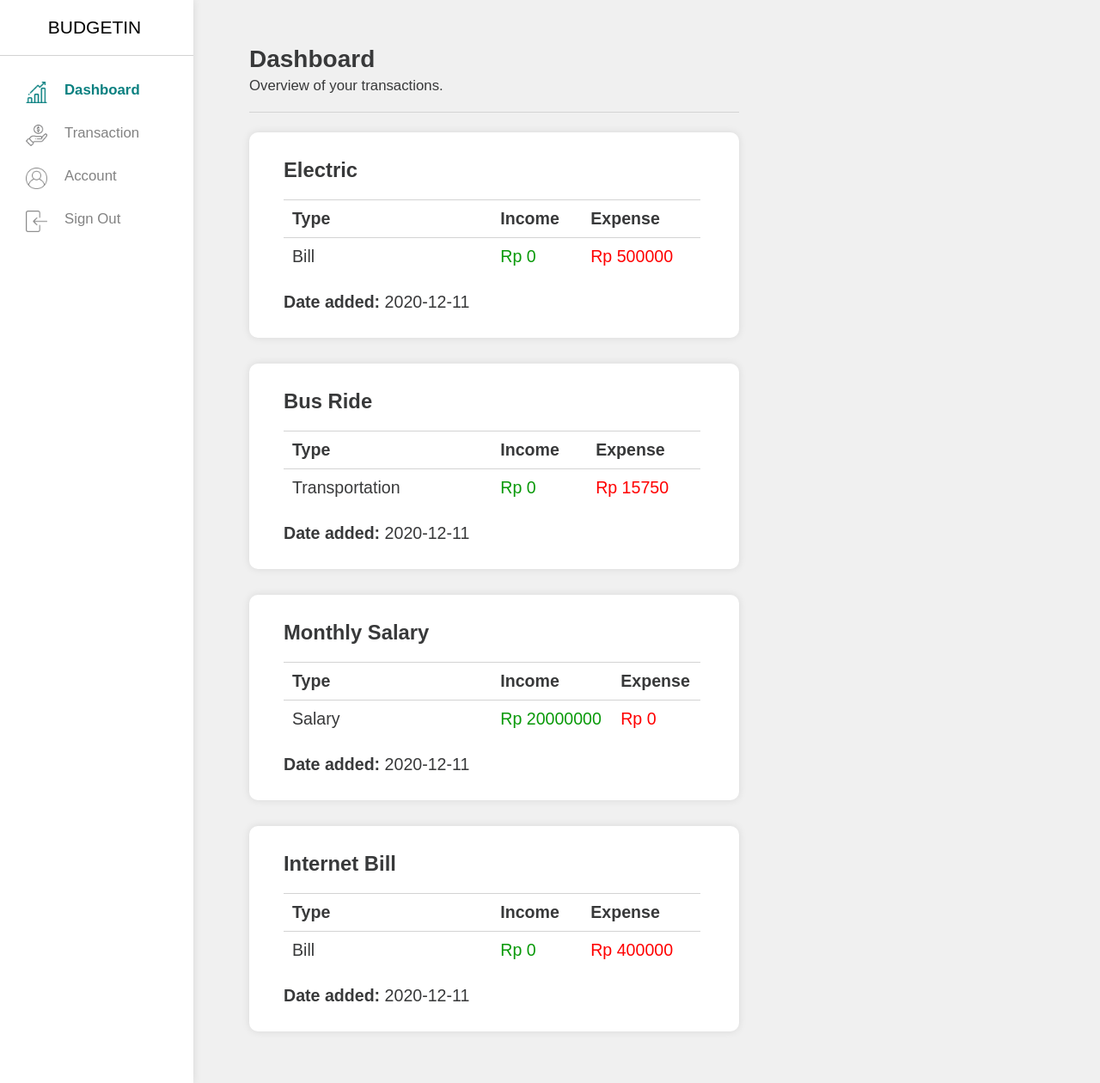
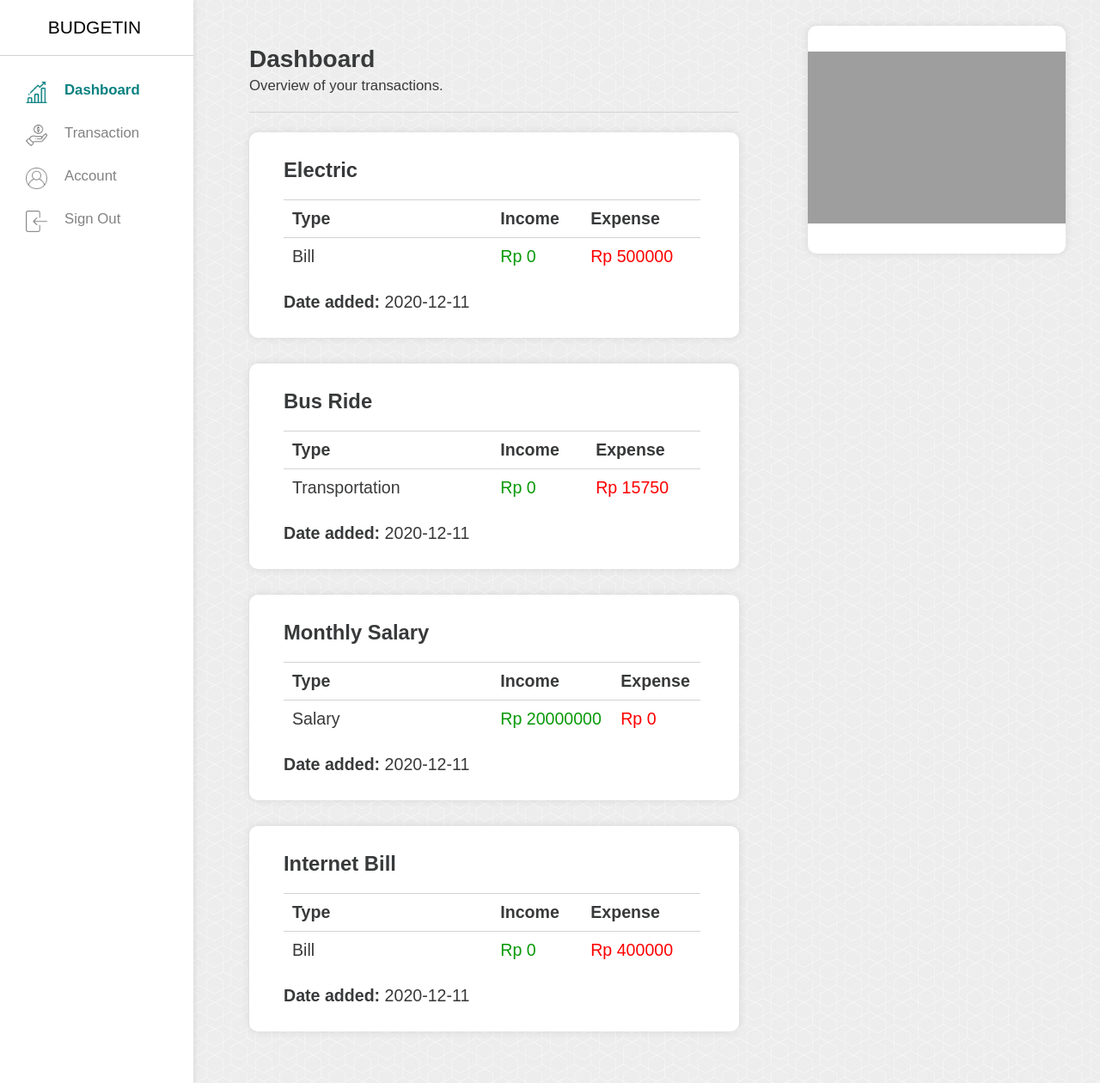
Before and after one commit to wahyucandra30/Budgetin, a PHP site: page /dashboard.php in a window 1280 px wide. Shown: the whole page at 86% size. Run offline with PHP 8.4, Linux system fonts and the light colour scheme; a user stored in the database is signed in; data comes from the database, SQL or seed files in the repository; a map, chart or similar area stays blank; some libraries are stand-ins or nearby versions; grey boxes are pictures that could not be loaded.

Commit message:
Tambah pie chart transaksi

```diff
--- a/app/css/style-global-app.css
+++ b/app/css/style-global-app.css
@@ -15,6 +15,10 @@ body, html, .wrapper
 {
     width: 100%;
     height: 100%;
+    background-image: url(../img/bg-pattern.jpg);
+    background-attachment: fixed;
+    background-position: top;
+    background-repeat: repeat;
     overflow-y: scroll;
     overflow-x: hidden;
 }
@@ -40,8 +44,7 @@ body, html, .wrapper
 
 .content-right{
     float: right;
-    width: 40%;
-    margin-top: 0px;
+    max-width: 37%;
 }
 .logo-sidebar
 {
--- a/app/dashboard.php
+++ b/app/dashboard.php
@@ -1,3 +1,17 @@
+<!DOCTYPE html>
+
+<html>
+    <head>
+        <meta charset="utf-8">
+        <link rel="shortcut icon" href="img/icons/favicon.ico" type="image/x-icon">
+        <link rel="icon" href="img/icons/favicon.ico" type="image/x-icon">
+        <title>Dashboard | Budgetin</title>
+        <meta name="description" content="Budgetin Dashboard Page">
+        <meta name="viewport" content="width=device-width, initial-scale=1">
+        <link rel="stylesheet" type="text/css" href="css/style-global-app.css">
+        <link rel="stylesheet" type="text/css" href="css/style-app-dashboard.css">
+    </head>
+    <body>
     <?php
         include 'phpscripts/connect.php';
 
@@ -10,6 +24,8 @@
         $userQuery = $connection->query($selectTransaction);
 
         $addedPanes = array();
+        $chartData = array();
+        $typeList = array();
 
         if ($userQuery->num_rows > 0) {
             while($row = $userQuery->fetch_assoc()){
@@ -18,6 +34,9 @@
                 $income = $row['total_income'];
                 $expense = $row['total_expense'];
                 $date = $row['date_added'];
+
+                $typeList[] = $type;
+
                 $addedElement = "<li>
                                     <div class='pane-content'>
                                         <div class='container-content-data'>
@@ -43,24 +62,42 @@
                 $addedPanes[] = $addedElement;
             }
 
+            $chartData = array_count_values($typeList);
+            $chartCasting = array();
+            foreach($chartData as $x => $x_value)
+            {
+                $chartCasting[] = array($x, $x_value);
+            }
+            echo "<script>
+                    var chartArray = ".json_encode($chartCasting)."
+                </script>";
         }
     ?>
+        <script type="text/javascript" src="https://www.gstatic.com/charts/loader.js"></script>
+        <script>
+            google.charts.load('current', {'packages':['corechart']});
+            google.charts.setOnLoadCallback(draw_my_chart);
 
-<!DOCTYPE html>
+            function draw_my_chart() {
+                var data = new google.visualization.DataTable();
+                data.addColumn('string', 'Type');
+                data.addColumn('number', 'Count');
+                for(i = 0; i < chartArray.length; i++){
+                    data.addRow([chartArray[i][0], chartArray[i][1]]);
+                }
 
-<html>
-    <head>
-        <meta charset="utf-8">
-        <link rel="shortcut icon" href="img/icons/favicon.ico" type="image/x-icon">
-        <link rel="icon" href="img/icons/favicon.ico" type="image/x-icon">
-        <title>Dashboard | Budgetin</title>
-        <meta name="description" content="Budgetin Dashboard Page">
-        <meta name="viewport" content="width=device-width, initial-scale=1">
-        <link rel="stylesheet" type="text/css" href="css/style-global-app.css">
-        <link rel="stylesheet" type="text/css" href="css/style-app-dashboard.css">
-        <link rel="stylesheet" type="text/css" href="css/style-app-dashboard.css">
-    </head>
-    <body>
+                var options = {title:'Transactions Distribution',
+                            titleTextStyle: {fontSize:18},
+                            width:360,
+                            height:390,
+                            pieHole: 0.6,
+                            legend: {position: 'bottom', maxLines: 10,textStyle: {fontSize: 12}},
+                            };
+
+                var chart = new google.visualization.PieChart(document.getElementById('chart_div'));
+                chart.draw(data, options);
+            }
+        </script>
         <div class="wrapper">
 <!-- ----------------------------------------------SIDEBAR------------------------------------------------- -->
             <div class="container-sidebar">
@@ -70,7 +107,7 @@
                 <div class="nav-and-acc">
                     <ul>
                         <li>
-                            <button class="btn-sidebar btn-sidebar-active">
+                            <button onclick="location.href='dashboard.php'" class="btn-sidebar btn-sidebar-active">
                                 <img src="img/icons/bar-chart-active.png" class="icons-sidebar">Dashboard</a>
                             </button>
                         </li>
@@ -80,12 +117,12 @@
                             </button>
                         </li>
                         <li>
-                            <button onclick="location.href='account.php'" class="btn-sidebar">
+                            <button class="btn-sidebar">
                                 <img src="img/icons/user.png" class="icons-sidebar">Account</a>
                             </button>
                         </li>
                         <li>
-                            <button onclick="location.href='landing.html'" class="btn-sidebar b">
+                            <button onclick="location.href='landing.html'" class="btn-sidebar">
                                 <img src="img/icons/logout.png" class="icons-sidebar">Sign Out</a>
                             </button>
                         </li>
@@ -105,49 +142,11 @@
         </ul>
 
     </div>
-    <!-- <div class="content-right">
+    <div class="content-right">
         <div class="pane-content">
-            <img src="img/piechart.png" id="img-piechart">
-            <table>
-                <tr>
-                    <th id="plan2">Planned</th>
-                    <th id="spent">Spent</th>
-                    <th id="remain">Remaining</th>
-                </tr>
-
-                <tr>
-                    <td id="var">Transportation</td>
-                    <td>Rp 500.000</td>
-                    <td id="persen">10%</td>
-                </tr>
-
-                <tr>
-                    <td id="var">Electric Bill</td>
-                    <td>Rp 750.000</td>
-                    <td id="persen">15%</td>
-                </tr>
-
-                <tr>
-                    <td id="var">Health</td>
-                    <td>Rp 1.500.000</td>
-                    <td id="persen">30%</td>
-                </tr>
-
-                <tr>
-                    <td id="var">Debt</td>
-                    <td>Rp 250.000</td>
-                    <td id="persen">5%</td>
-                </tr>
-
-                <tr>
-                    <td id="var">Food</td>
-                    <td>Rp 2.000.000</td>
-                    <td id="persen">40%</td>
-                </tr>
-            </table>
+            <div id="chart_div"></div>
         </div>
-
-    </div> -->
+    </div>
 </div>
     </body>
 </html>
--- a/app/js/add-transaction.js
+++ /dev/null
@@ -1,5 +0,0 @@
-$(document).ready(function(){
-    $(".btn-add").click(function(){
-        $(".content-middle ul").append('');
-    });
-});
--- a/app/transaction.html
+++ b/app/transaction.html
@@ -11,7 +11,6 @@
         <link rel="stylesheet" type="text/css" href="css/style-global-app.css">
         <link rel="stylesheet" type="text/css" href="css/style-app-transaction.css">
         <script src="js/jquery-min3.5.1.js"></script>
-        <script src="js/add-transaction.js"></script>
     </head>
     <body>
         <div class="wrapper">
```
Also changed, not shown: app/css/style-app-dashboard.css (+0 -49 lines), app/img/bg-pattern.jpg (added), app/img/piechart.png (deleted), app/img/ss-1-regdone.jpg (deleted), app/js/chart-transactions.js (added). Lines whose indentation alone changed are shown as unchanged.
